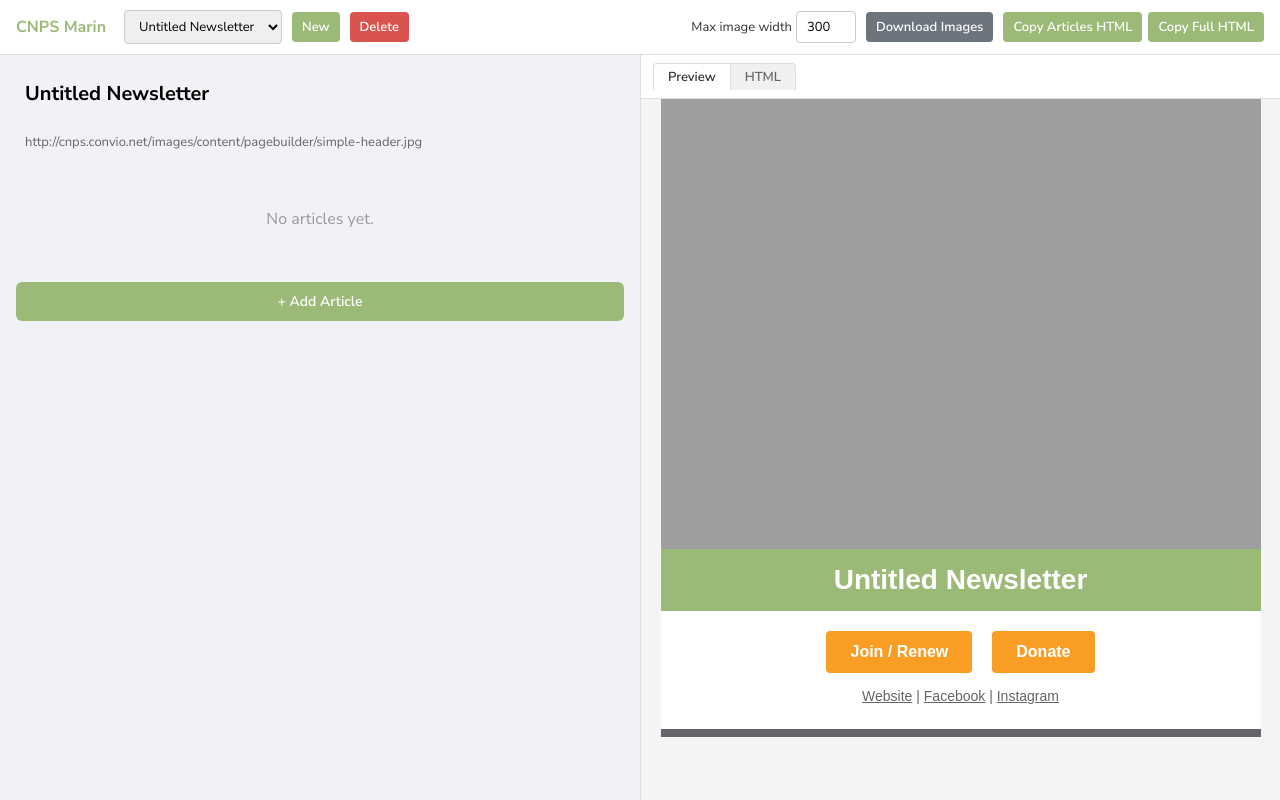
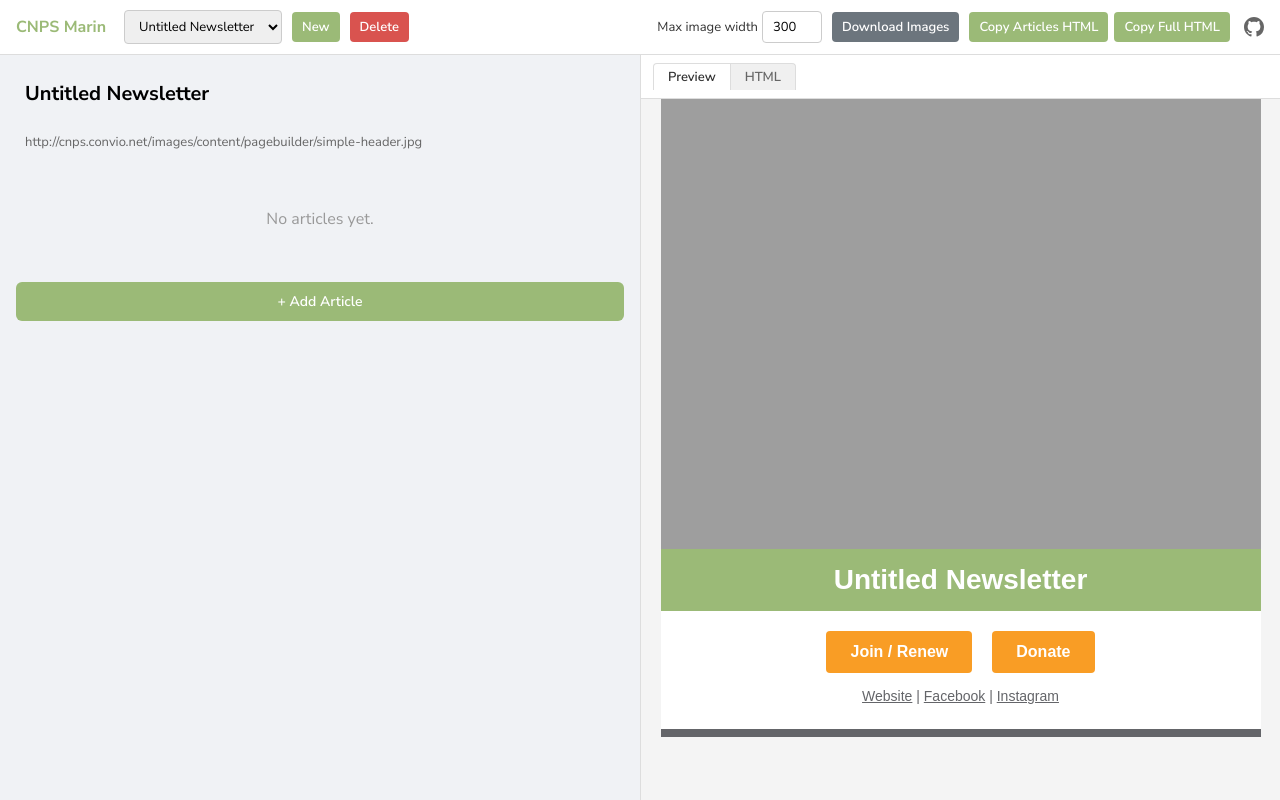
Before and after one commit to PaulHax/cnps-news, a website with bundled scripts: page index.html in a window 1280 px wide. Built offline with nearby package versions, Linux system fonts and the light colour scheme.

Commit message:
Add GitHub repo link to toolbar

```diff
--- a/index.html
+++ b/index.html
@@ -25,6 +25,9 @@
       <button id="copy-articles-btn">Copy Articles HTML</button>
       <button id="copy-full-btn">Copy Full HTML</button>
     </div>
+    <a href="https://github.com/PaulHax/cnps-news" target="_blank" rel="noopener" class="github-link" title="GitHub">
+      <svg width="20" height="20" viewBox="0 0 16 16" fill="currentColor"><path d="M8 0C3.58 0 0 3.58 0 8c0 3.54 2.29 6.53 5.47 7.59.4.07.55-.17.55-.38 0-.19-.01-.82-.01-1.49-2.01.37-2.53-.49-2.69-.94-.09-.23-.48-.94-.82-1.13-.28-.15-.68-.52-.01-.53.63-.01 1.08.58 1.23.82.72 1.21 1.87.87 2.33.66.07-.52.28-.87.51-1.07-1.78-.2-3.64-.89-3.64-3.95 0-.87.31-1.59.82-2.15-.08-.2-.36-1.02.08-2.12 0 0 .67-.21 2.2.82.64-.18 1.32-.27 2-.27s1.36.09 2 .27c1.53-1.04 2.2-.82 2.2-.82.44 1.1.16 1.92.08 2.12.51.56.82 1.27.82 2.15 0 3.07-1.87 3.75-3.65 3.95.29.25.54.73.54 1.48 0 1.07-.01 1.93-.01 2.2 0 .21.15.46.55.38A8.01 8.01 0 0016 8c0-4.42-3.58-8-8-8z"/></svg>
+    </a>
   </div>
 
   <div class="main">
--- a/styles.css
+++ b/styles.css
@@ -72,6 +72,17 @@
 
 .toolbar .spacer {
   flex: 1;
+}
+
+.github-link {
+  color: #666;
+  display: flex;
+  align-items: center;
+  margin-left: 4px;
+}
+
+.github-link:hover {
+  color: #333;
 }
 
 .toolbar label {
```
